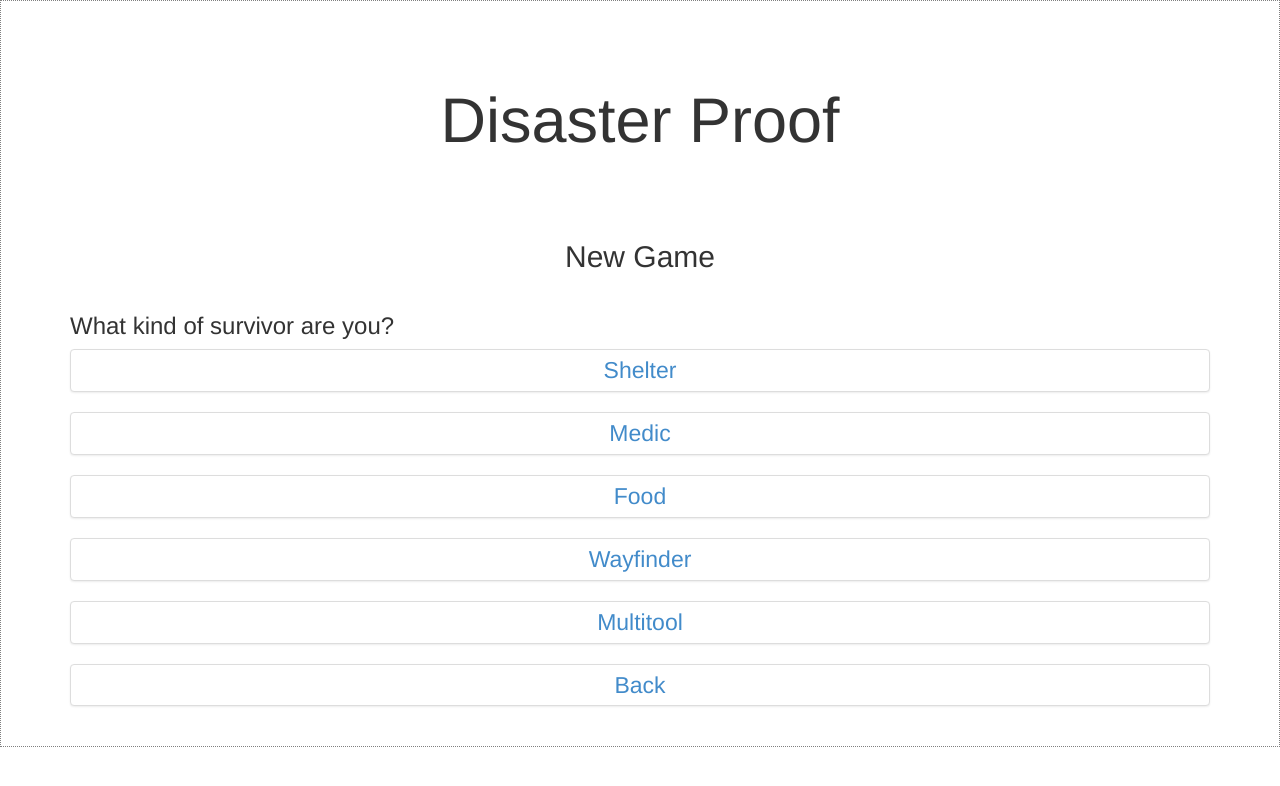
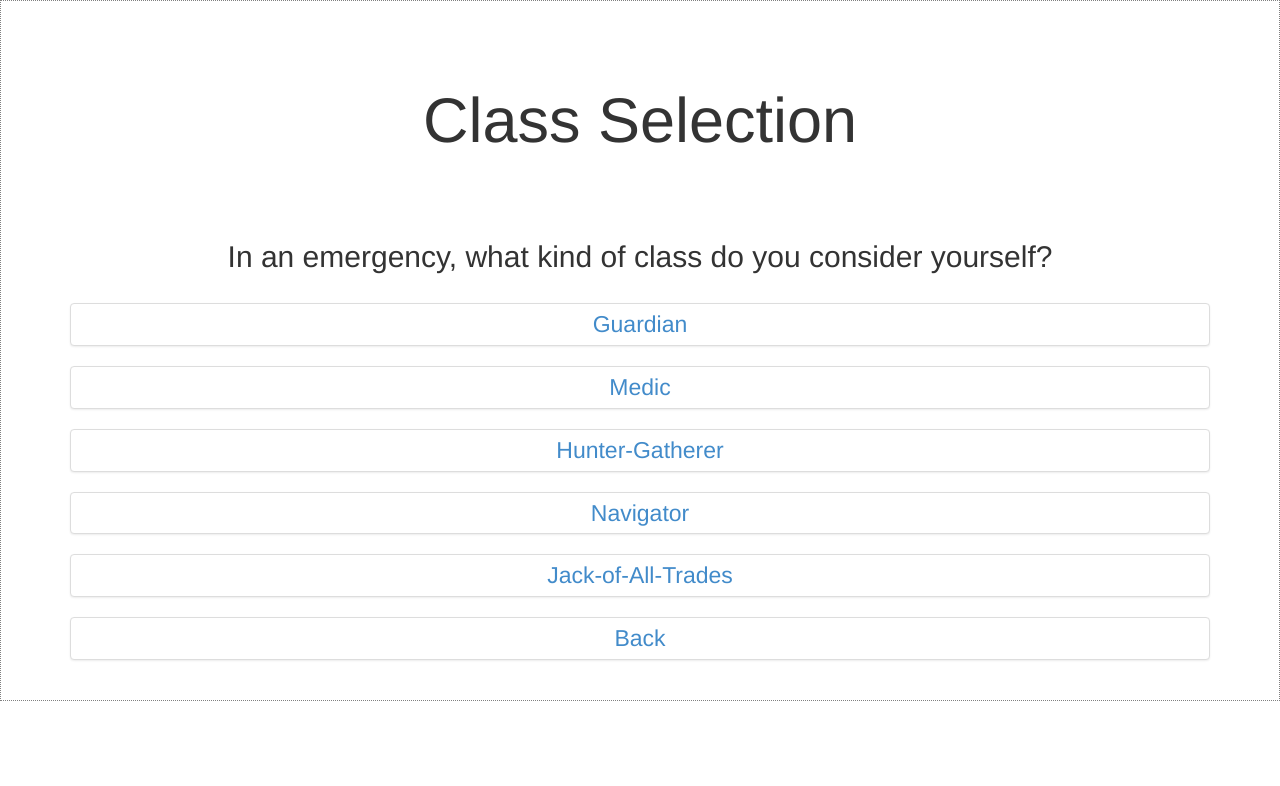
Before and after one commit to Thaifight-R/disaster-proof, a website: page static/pages/SurvivalClass.html in a window 1280 px wide. Drawn offline with nearby package versions, Linux system fonts and the light colour scheme.

Commit message:
Peter: I changed the name of the classes and the links that connect them

```diff
--- a/static/pages/SurvivalClass.html
+++ b/static/pages/SurvivalClass.html
@@ -23,7 +23,7 @@
 		<!-- h1 through h6 are headers. The higher the number, the smaller the header -->
 		<!-- p means paragraph -->
 		<div class="jumbotron">
-			<h1>Disaster Proof</h1>
+			<h1>Class Selection</h1>
 			<!-- <p>human-computer interaction &middot; social computing &middot; crowdsourcing</p> -->
 			<!-- <button id="testjs" class="btn btn-primary btn-lg">Test Javascript</button> -->
 		</div>
@@ -32,25 +32,22 @@
 		<!-- img tags are images. Lorem Pixel will deliver random images; handy! -->
 		<!-- a are anchors, also known as hyperlinks. Use the href attribute to tell the browser where to go when the user clicks -->
 
-        <h2>New Game</h2>
-        <h3>What kind of survivor are you?</h3>
-
-
+        <h2>In an emergency, what kind of class do you consider yourself?</h2>
 
         <div class="project" id="project1">
-			<a href="Overworld.html" class="thumbnail">Shelter</a>
+			<a href="GuardianDes.html" class="thumbnail">Guardian</a>
 		</div>
         <div class="project" id="project1">
-			<a href="Overworld.html" class="thumbnail">Medic</a>
+			<a href="MedicDes.html" class="thumbnail">Medic</a>
 		</div>
         <div class="project" id="project1">
-			<a href="Overworld.html" class="thumbnail">Food</a>
+			<a href="HuntGDes.html" class="thumbnail">Hunter-Gatherer</a>
 		</div>
         <div class="project" id="project1">
-			<a href="Overworld.html" class="thumbnail">Wayfinder</a>
+			<a href="NaviDes.html" class="thumbnail">Navigator</a>
 		</div>
         <div class="project" id="project1">
-			<a href="Overworld.html" class="thumbnail">Multitool</a>
+			<a href="JOATDes.html" class="thumbnail">Jack-of-All-Trades</a>
 		</div>
         <div class="project" id="project2">
 			<a href="Name.html" class="thumbnail">Back</a>
```
